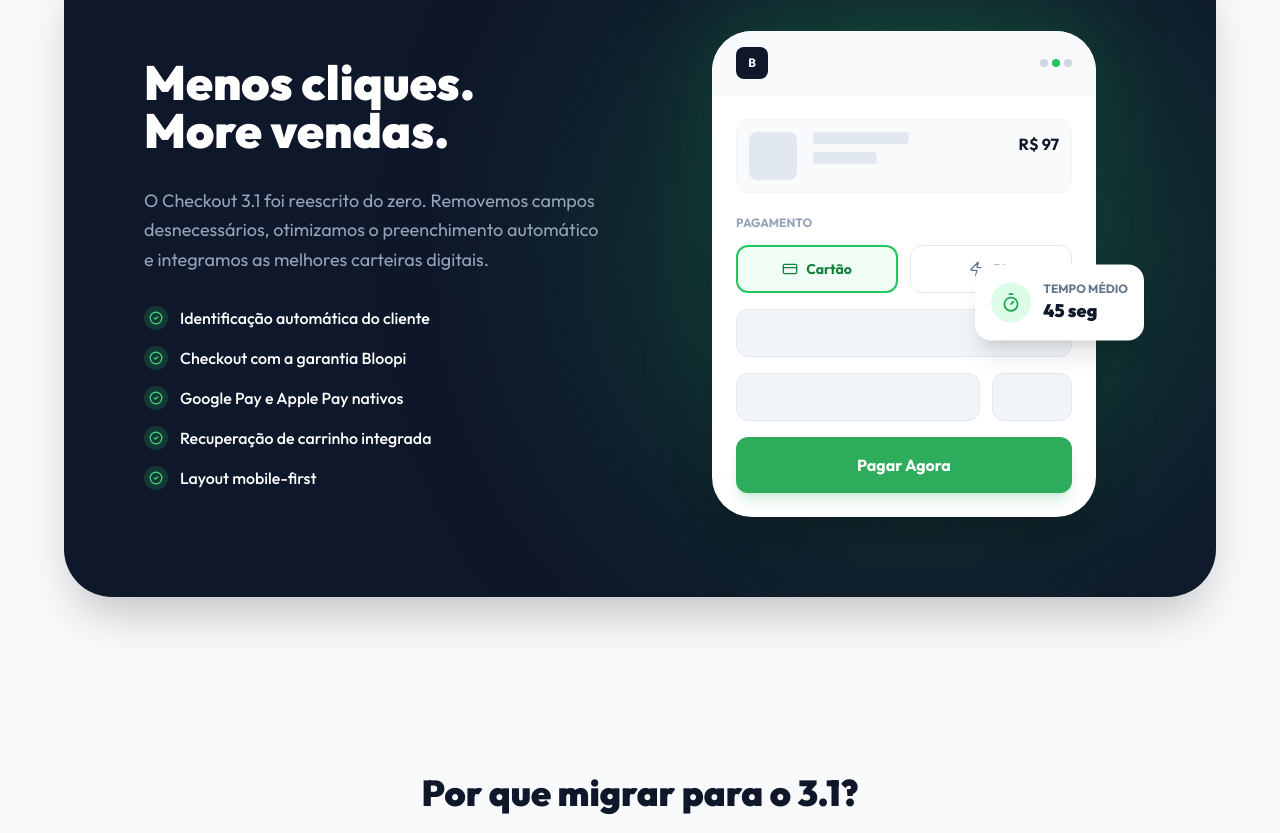
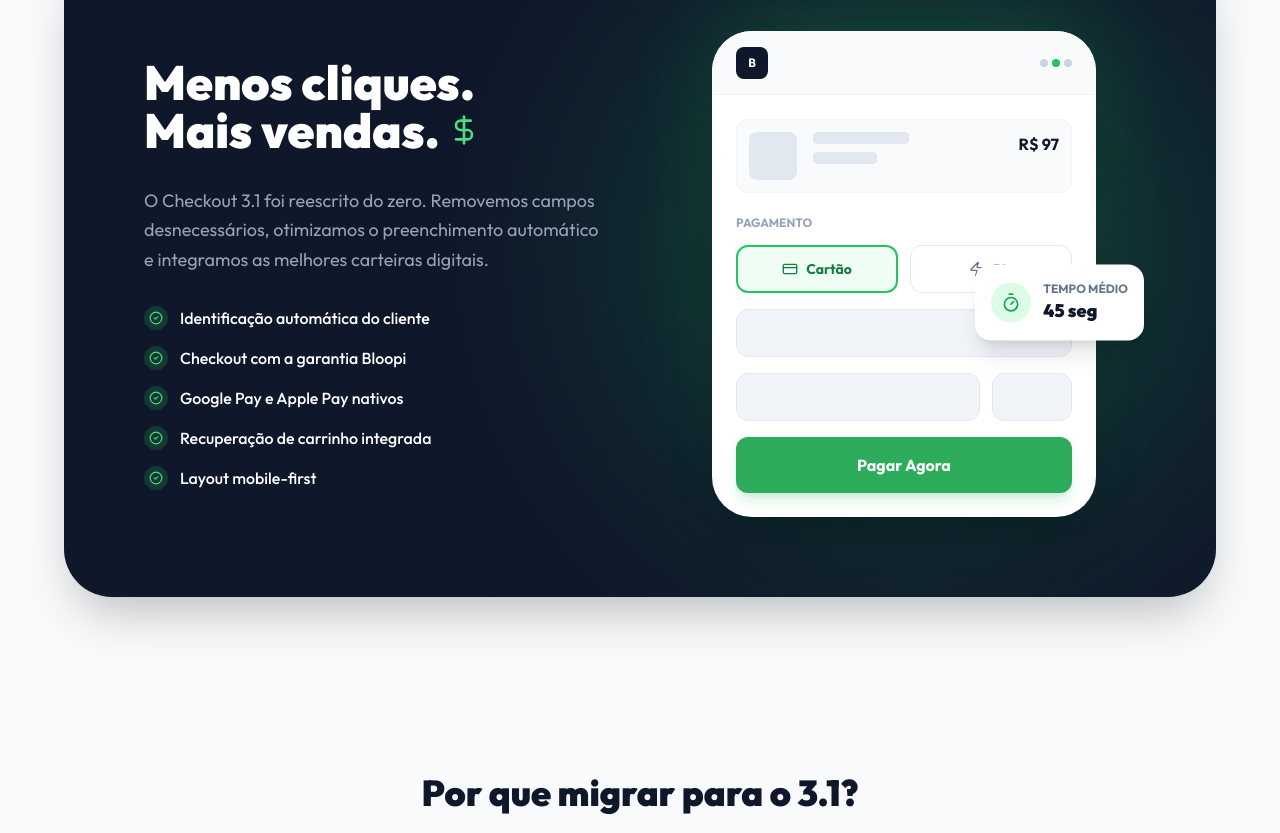
Before and after one commit to psycomunic/bloopi, a React (Vite) app: page /#/checkout-3-1 in a window 1280 px wide. Shown: the part 977-1810 px from the top of the page. Built offline with nearby package versions, Linux system fonts and the light colour scheme.

Commit message:
style: Improve HelpCenter contrast and refine Checkout 3.1 UI

```diff
--- a/pages/CheckoutPage.tsx
+++ b/pages/CheckoutPage.tsx
@@ -10,7 +10,8 @@
     MousePointer2,
     Lock,
     Timer,
-    CreditCard
+    CreditCard,
+    DollarSign
 } from 'lucide-react';
 import { Link } from 'react-router-dom';
 
@@ -88,7 +89,10 @@
                         <div className="grid grid-cols-1 md:grid-cols-2 gap-16 items-center relative z-10">
                             <div className="space-y-8">
                                 <h2 className="text-3xl md:text-5xl font-black text-white leading-tight">
-                                    Menos cliques.<br />More vendas.
+                                    Menos cliques.<br />
+                                    <span className="flex items-center gap-2">
+                                        Mais vendas. <DollarSign className="text-green-400" size={32} />
+                                    </span>
                                 </h2>
                                 <p className="text-lg text-slate-400 leading-relaxed">
                                     O Checkout 3.1 foi reescrito do zero. Removemos campos desnecessários, otimizamos o preenchimento automático e integramos as melhores carteiras digitais.
--- a/pages/HelpCenter.tsx
+++ b/pages/HelpCenter.tsx
@@ -134,11 +134,11 @@
       <section className="py-24 px-4">
         <div className="max-w-3xl mx-auto">
           <div className="text-center mb-12">
-            <span className="inline-block py-1 px-3 rounded-full bg-yellow-100 text-yellow-800 text-xs font-bold uppercase tracking-wider mb-4">Suporte</span>
+            <span className="inline-block py-1 px-3 rounded-full bg-yellow-100 text-yellow-800 text-xs font-bold uppercase tracking-wider mb-4 border border-yellow-200">Suporte</span>
             <h2 className="text-3xl md:text-4xl font-black text-slate-900 dark:text-white mb-4">
               Dúvidas comuns que recebemos com frequência
             </h2>
-            <p className="text-slate-500 dark:text-slate-400">
+            <p className="text-slate-600 dark:text-slate-300 font-medium">
               Esclarecendo suas dúvidas sobre a Bloopi e nossos serviços.
             </p>
           </div>
```
